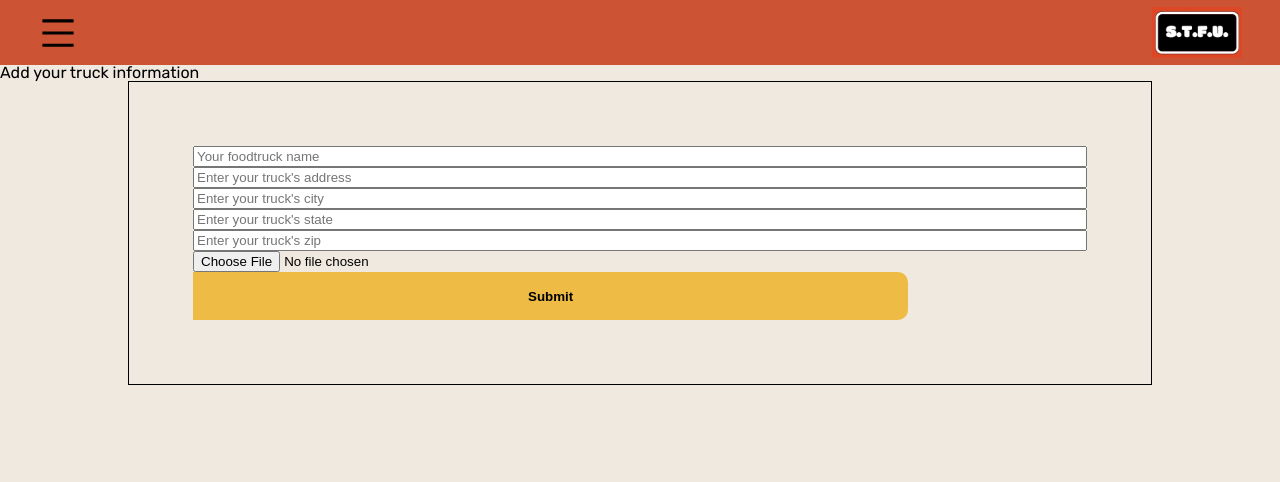
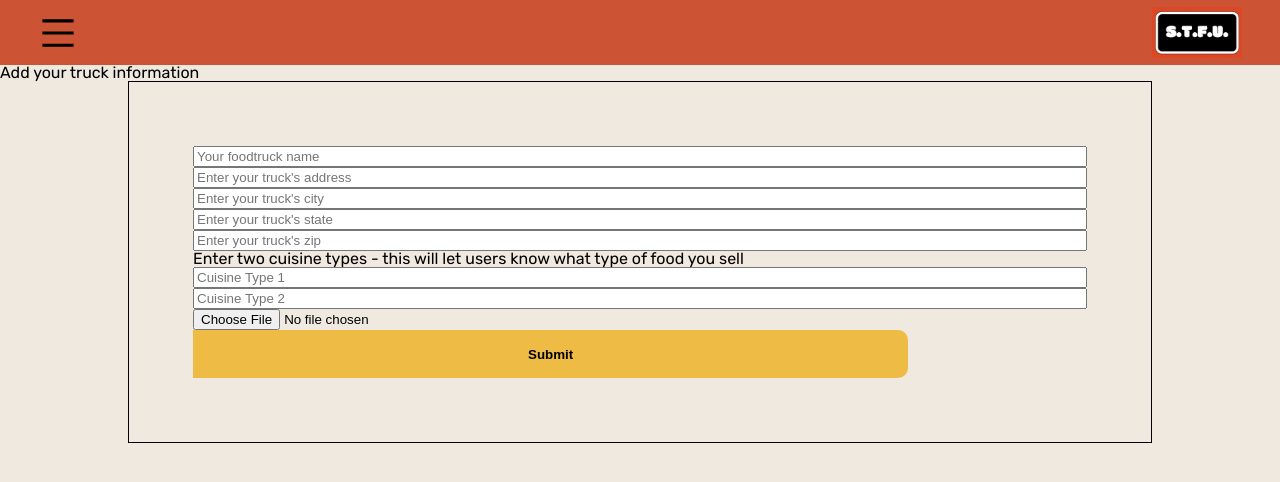
Before and after one commit to misko9251/foodtrucks, a React (Create React App) app in the folder frontend/: page /addTruck in a window 1280 px wide. Shown: the top 482 px of the page. Built offline with nearby package versions, Linux system fonts and the light colour scheme; a web font is replaced by a local one; what google-maps-react would draw is missing.

Commit message:
updated truck model to accept cuisine types, styled list page and wrote code to determine vendor days on app

```diff
--- a/frontend/src/App.js
+++ b/frontend/src/App.js
@@ -4,6 +4,7 @@ import Register from './pages/Register'
 import Login from './pages/Login'
 import AddTruck from './pages/AddTruck'
 import Foodtrucks from './pages/Foodtrucks'
+import ListView from './pages/ListView'
 import AcctMgr from './pages/AcctMgr'
 import {
   BrowserRouter as Router,
@@ -24,6 +25,7 @@ function App() {
           <Route path='/login' element ={<Login />} />
           <Route path='/addTruck' element={<AddTruck />} />
           <Route path='/accountmanager' element={<AcctMgr />} />
+          <Route path='/list' element={<ListView />} />
         </Routes>
       </Router>
     </div>
--- a/frontend/src/pages/AddTruck.js
+++ b/frontend/src/pages/AddTruck.js
@@ -8,8 +8,12 @@ function AddTruck() {
         address: '',
         city: '',
         state: '',
-        zip: ''
+        zip: '',
+        cuisine1: '',
+        cuisine2: ''
     })
+
+    console.log(formData)
     const [fileInputState, setFileInputState] = useState('');
     const [previewSource, setPreviewSource] = useState('');
 
@@ -35,7 +39,6 @@ function AddTruck() {
     const onSubmit = async (e) => {
         e.preventDefault()
         const address = `${formData.address} ${formData.city} ${formData.state} ${formData.zip}`
-        console.log(address)
         const response = await fetch(
             `https://maps.googleapis.com/maps/api/geocode/json?address=${address}&key=AIzaSyAM_ZDWScTtrIjcZGGgrGSv-HC3PYz3u0U`
         )
@@ -101,6 +104,23 @@ function AddTruck() {
                 value={formData.zip}
                 onChange={onChange}
                 />
+                <div style={{display: 'flex', flexDirection: 'column'}}>
+                <label>Enter two cuisine types - this will let users know what type of food you sell</label>
+                <input
+                name='cuisine1'
+                type='text'
+                placeholder='Cuisine Type 1'
+                value={formData.cuisine1}
+                onChange={onChange}
+                />
+                <input
+                name='cuisine2'
+                type='text'
+                placeholder='Cuisine Type 2'
+                value={formData.cuisine2}
+                onChange={onChange}
+                />
+                </div>
                 <input
                 id="fileInput"
                 type="file"
--- /dev/null
+++ b/frontend/src/pages/ListView.js
@@ -0,0 +1,54 @@
+import React, { useEffect, useState } from 'react'
+
+function ListView() {
+
+    const [allTrucks, setAllTrucks] = useState([])
+
+    useEffect(()=>{
+        async function fetchData(){
+            try {
+                const response = await fetch(
+                    'http://localhost:2006/trucks/getTrucks',
+                    {credentials: 'include'}
+                )
+                const json = await response.json()
+                setAllTrucks(json.trucks)
+            } catch (error) {
+                console.log(error)
+            }
+        }
+        fetchData()
+    })
+
+    const list = allTrucks.map((item, index)=> (
+
+            <div key={index} style={{paddingBottom: '3%', borderBottom: '10px solid rgb(44,104,246)', borderTop: '10px solid gray'}}>
+                <div style={{position: 'relative'}}>
+                    <div style={{position: 'absolute', top: '10px', left: '10px', border: '2px solid black', background: 'white', padding: '2%'}}>
+                        {
+                            // Check how many days truck vendor has been with application
+                            Math.round((new Date(Date.now()).getTime() - new Date(item.createdAt).getTime()) / (1000 * 3600 * 24))
+                        } {Math.round((new Date(Date.now()).getTime() - new Date(item.createdAt).getTime()) / (1000 * 3600 * 24)) === 1 ? 'day' : 'days'} on S.T.F.U.
+                    </div>
+                    <img style={{maxHeight: '100%', maxWidth: '100%'}} src={item.image}/>
+                </div>
+                <div>
+                    <h1 style={{fontSize: '2rem', margin: '2% 0', paddingLeft: '2%'}}>{item.name}</h1>
+                    <h3 style={{padding: '3% 0 1% 2%'}}>{item.address}, {item.city}, {item.state} {item.zip}</h3>
+                    <h3 style={{padding: '3% 0 1% 2%'}}>Cuisine Type: {item.cuisine1}, {item.cuisine2}</h3>
+                </div>
+            </div>
+
+    ))
+
+
+    return (
+      <>
+          <section>
+            {list}
+          </section>
+      </>
+    )
+}
+
+export default ListView
```
Also changed, not shown: 2 other files (tests, documents, lock files or other folders).
